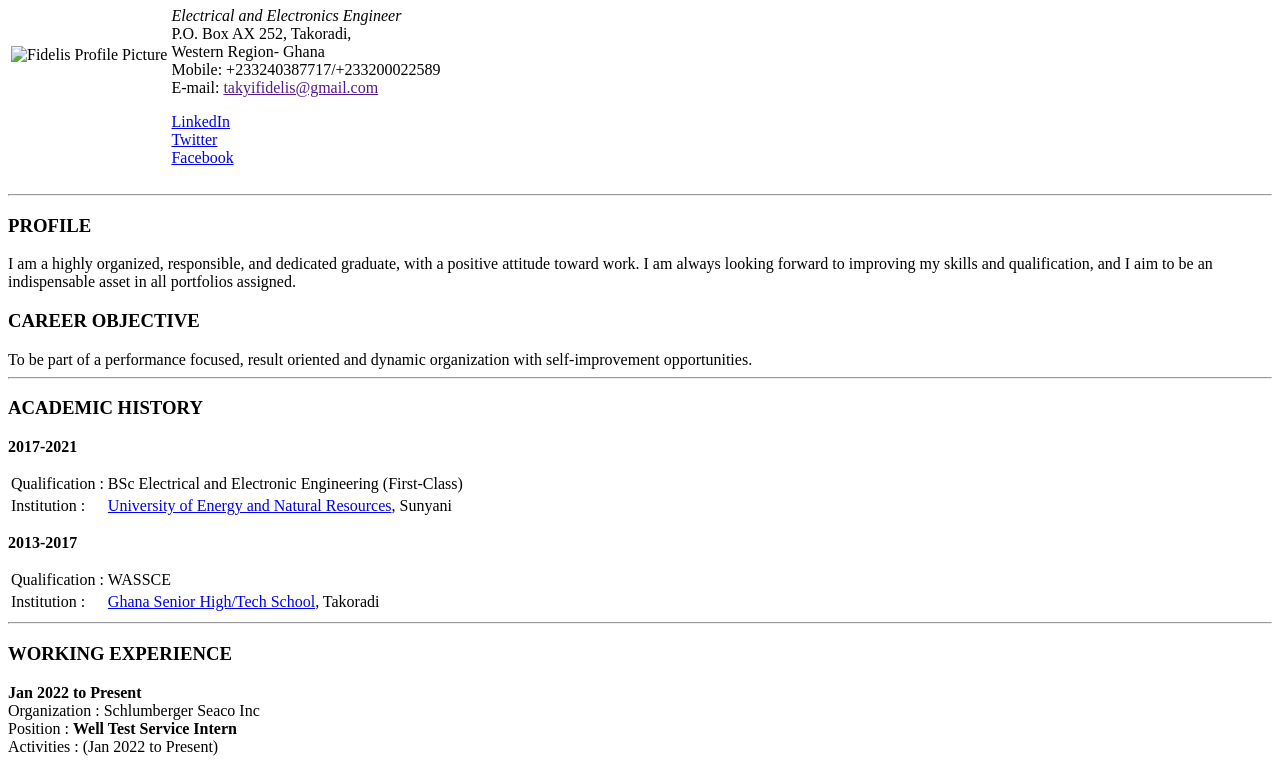
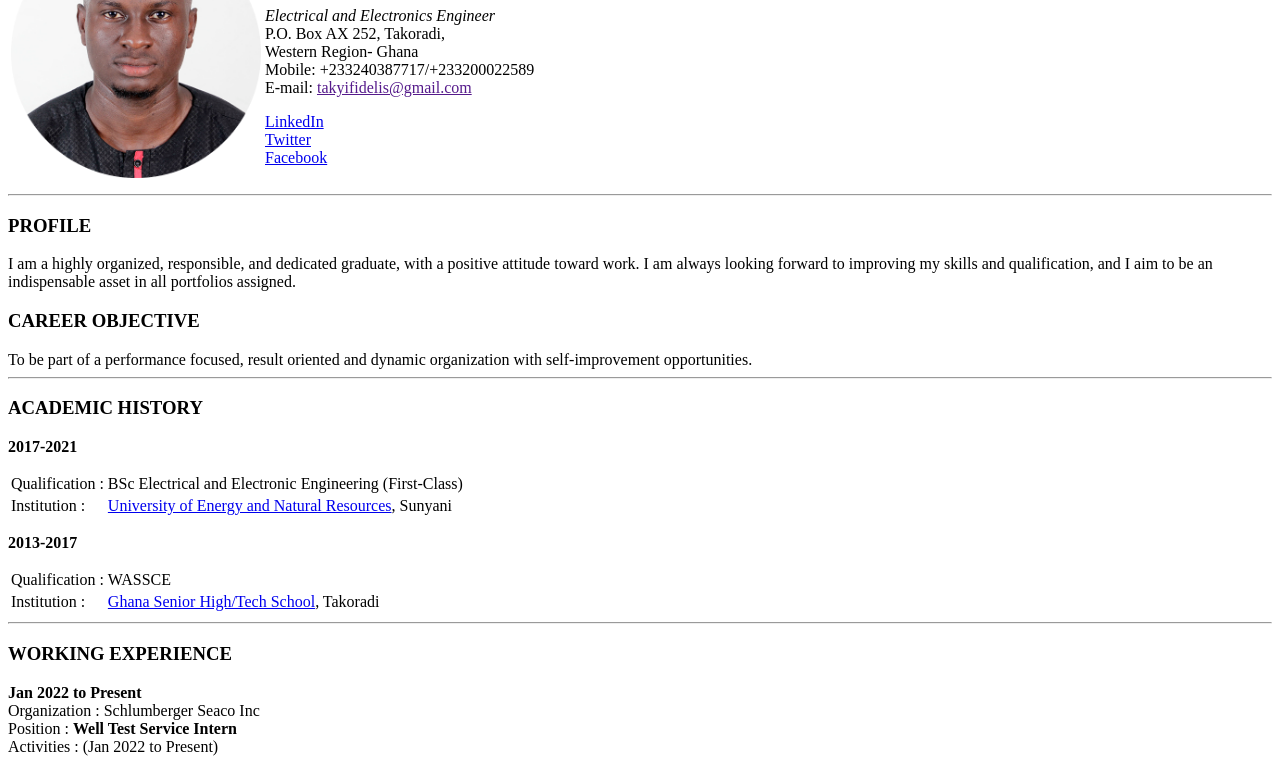
Before and after one commit to takyifidelis/CV, a plain HTML site: page index.html in a window 1280 px wide. Shown: the part 84-853 px from the top of the page. Drawn offline with Linux system fonts and the light colour scheme.

Commit message:
Updated The profile picture

```diff
--- a/index.html
+++ b/index.html
@@ -9,7 +9,7 @@
 <body>
   <table>
     <tr>
-      <td> <img src="Images/photo.png" alt="Fidelis Profile Picture" style="width :250px"></td>
+      <td> <img src="photo.png" alt="Fidelis Profile Picture" style="width :250px"></td>
       <td>
         <h1>Fidelis Takyi Mensah</h1>
         <p>
```
